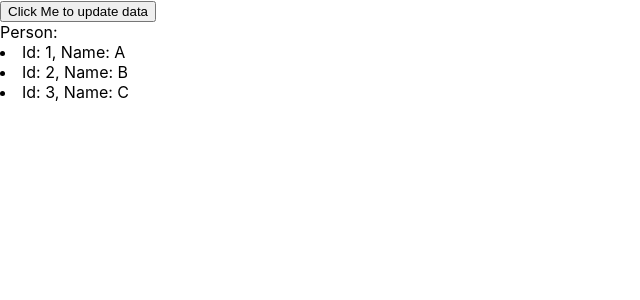
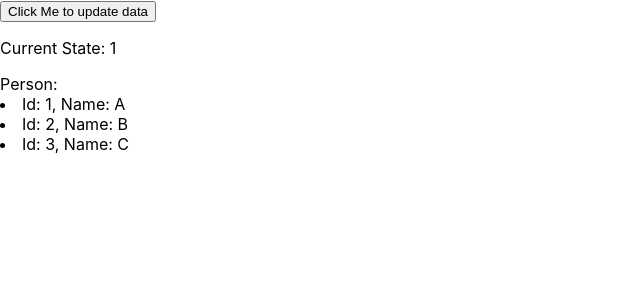
Before and after one commit to talha915/JavaScript-Training, a React (Create React App) app in the folder hooks-training/: page / in a window 1280 px wide. Shown: the top 300 px of the page, without its empty margins (0-640 px from the left). Built offline with nearby package versions, Linux system fonts and the light colour scheme.

Commit message:
Performed

```diff
--- a/hooks-training/src/components/Person.jsx
+++ b/hooks-training/src/components/Person.jsx
@@ -1,7 +1,11 @@
 import React, {useState, useEffect} from 'react';
 
 function Person(props) {
-    const [value, setValue] = useState(true);
+    const [value, setValue] = useState(0);
+
+    useEffect(()=>{
+        setValue(value+1)
+    }, [])
 
     const personDetails=()=> {
         let personData = props.details.map((data, index) => {
@@ -16,6 +20,7 @@ function Person(props) {
 
     return(
         <div>
+            <p>Current State: {value}</p>
             Person: {personDetails()}
         </div>
     )
```
Also changed, not shown: 1 other file (tests, documents, lock files or other folders).
